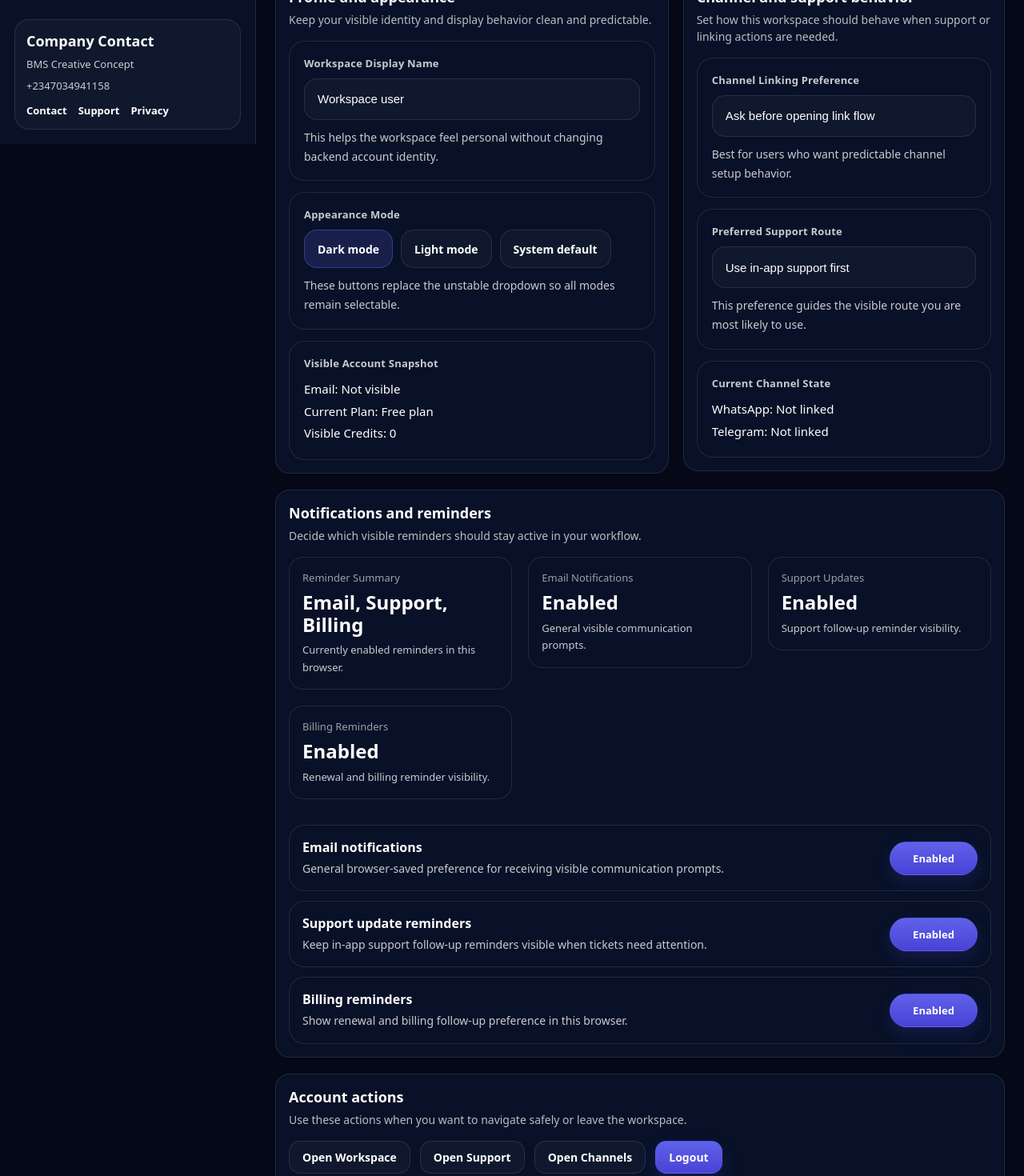
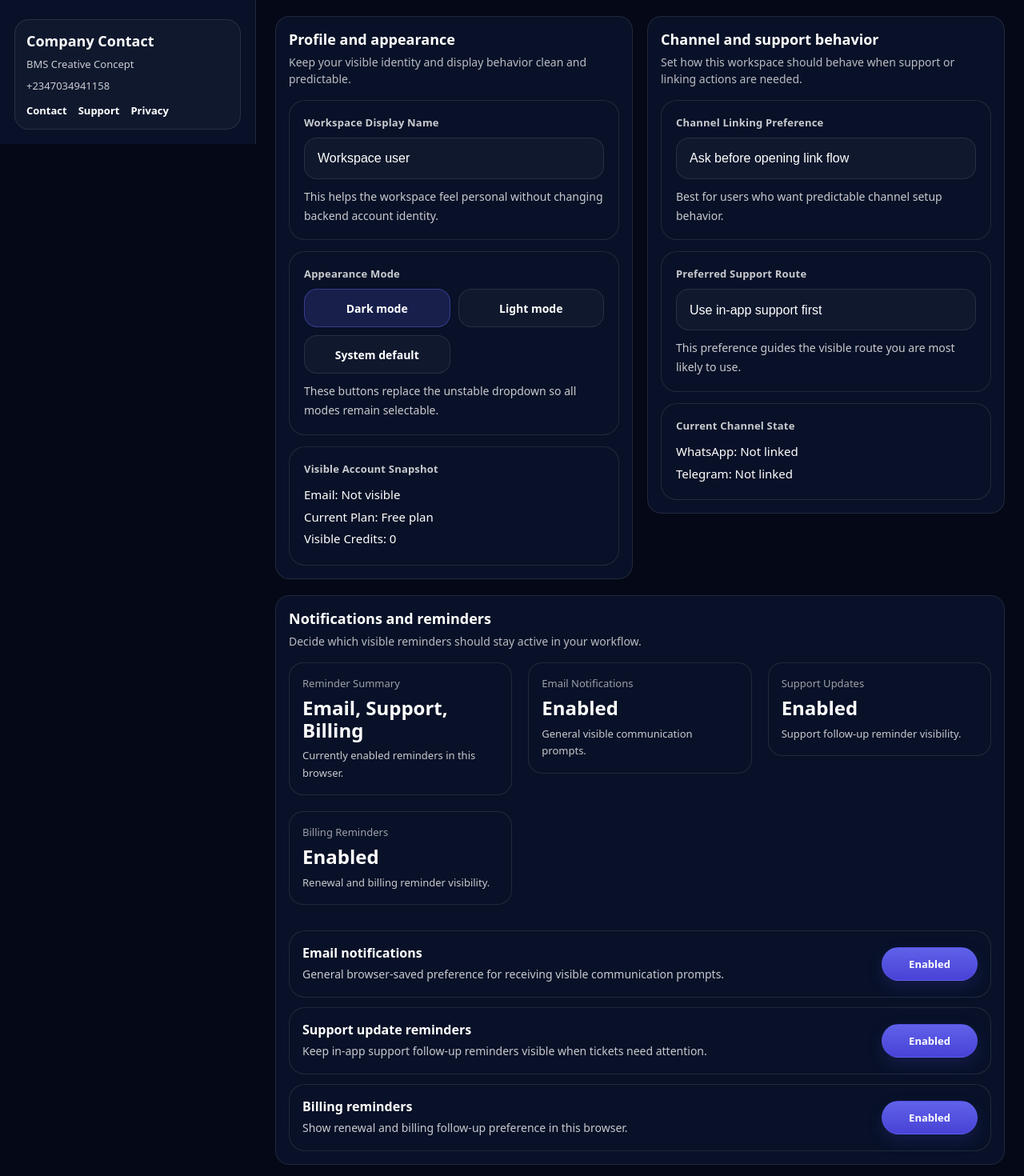
Before and after one commit to SirBM201/naija-tax-guide-frontend, a Next.js app: page /settings in a window 1280 px wide. Shown: the part 620-2090 px from the top of the page at 80% size. Built offline with nearby package versions, Linux system fonts and the light colour scheme; no server answers; sample sign-in values are in the browser's storage.

Commit message:
Update page.tsx

```diff
--- a/app/settings/page.tsx
+++ b/app/settings/page.tsx
@@ -105,6 +105,7 @@ function boxStyle(): React.CSSProperties {
     padding: 18,
     display: "grid",
     gap: 10,
+    minWidth: 0,
   };
 }
 
@@ -126,7 +127,7 @@ function inputStyle(): React.CSSProperties {
     background: "var(--surface-soft)",
     color: "var(--text)",
     padding: "12px 16px",
-    fontSize: 15,
+    fontSize: 16,
     outline: "none",
   };
 }
@@ -140,7 +141,7 @@ function selectStyle(): React.CSSProperties {
     background: "var(--surface-soft)",
     color: "var(--text)",
     padding: "12px 16px",
-    fontSize: 15,
+    fontSize: 16,
     outline: "none",
     appearance: "none",
     WebkitAppearance: "none",
@@ -151,6 +152,7 @@ function selectStyle(): React.CSSProperties {
 function themeOptionStyle(active: boolean): React.CSSProperties {
   return {
     minHeight: 48,
+    width: "100%",
     padding: "0 16px",
     borderRadius: 16,
     border: active
@@ -176,12 +178,13 @@ function toggleCardStyle(): React.CSSProperties {
     gap: 16,
     alignItems: "center",
     flexWrap: "wrap",
+    minWidth: 0,
   };
 }
 
 function toggleButtonStyle(active: boolean): React.CSSProperties {
   return {
-    minWidth: 110,
+    minWidth: 120,
     minHeight: 42,
     padding: "0 16px",
     borderRadius: 999,
@@ -196,6 +199,7 @@ function toggleButtonStyle(active: boolean): React.CSSProperties {
     fontSize: 13,
     cursor: "pointer",
     boxShadow: active ? "0 8px 20px rgba(79,70,229,0.18)" : "none",
+    maxWidth: "100%",
   };
 }
 
@@ -208,6 +212,8 @@ function actionButtonStyle(
       ...baseStyle,
       cursor: "pointer",
       opacity: 1,
+      width: "100%",
+      justifyContent: "center",
     };
   }
 
@@ -215,12 +221,52 @@ function actionButtonStyle(
     ...baseStyle,
     cursor: "not-allowed",
     opacity: 1,
+    width: "100%",
+    justifyContent: "center",
     background: "#e5e7eb",
     color: "#6b7280",
     border: "1px solid #d1d5db",
     boxShadow: "none",
     filter: "grayscale(0.12)",
     transform: "none",
+  };
+}
+
+function responsiveSplitGrid(): React.CSSProperties {
+  return {
+    display: "grid",
+    gridTemplateColumns: "repeat(auto-fit, minmax(min(100%, 320px), 1fr))",
+    gap: 18,
+    alignItems: "start",
+  };
+}
+
+function actionGrid(): React.CSSProperties {
+  return {
+    display: "grid",
+    gridTemplateColumns: "repeat(auto-fit, minmax(min(100%, 170px), 1fr))",
+    gap: 12,
+    width: "100%",
+  };
+}
+
+function compactTextStyle(): React.CSSProperties {
+  return {
+    color: "var(--text-muted)",
+    lineHeight: 1.7,
+    fontSize: 14,
+    overflowWrap: "anywhere",
+    wordBreak: "break-word",
+  };
+}
+
+function valueBlockStyle(): React.CSSProperties {
+  return {
+    color: "var(--text)",
+    lineHeight: 1.85,
+    fontSize: 15,
+    overflowWrap: "anywhere",
+    wordBreak: "break-word",
   };
 }
 
@@ -253,10 +299,7 @@ export default function SettingsPage() {
     ""
   );
 
-  const rawPlanStatus = safeText(
-    subscriptionData.status || billingData.status || "",
-    ""
-  );
+  const rawPlanStatus = safeText(subscriptionData.status || billingData.status || "", "");
 
   const normalizedPlanName = rawPlanName.toLowerCase();
   const normalizedPlanStatus = rawPlanStatus.toLowerCase();
@@ -402,7 +445,7 @@ export default function SettingsPage() {
       title="Settings"
       subtitle="Adjust your visible workspace preferences such as profile details, appearance mode, default channel behavior, and communication settings."
       actions={
-        <>
+        <div style={actionGrid()}>
           <button
             type="button"
             onClick={onSave}
@@ -422,7 +465,7 @@ export default function SettingsPage() {
           >
             Reset Defaults
           </button>
-        </>
+        </div>
       }
     >
       <SectionStack>
@@ -462,19 +505,12 @@ export default function SettingsPage() {
           </CardsGrid>
         </WorkspaceSectionCard>
 
-        <div
-          style={{
-            display: "grid",
-            gridTemplateColumns: "minmax(0, 1.1fr) minmax(300px, 0.9fr)",
-            gap: 18,
-            alignItems: "start",
-          }}
-        >
+        <div style={responsiveSplitGrid()}>
           <WorkspaceSectionCard
             title="Profile and appearance"
             subtitle="Keep your visible identity and display behavior clean and predictable."
           >
-            <div style={{ display: "grid", gap: 14 }}>
+            <div style={{ display: "grid", gap: 14, minWidth: 0 }}>
               <div style={boxStyle()}>
                 <label htmlFor="display-name" style={fieldLabelStyle()}>
                   Workspace Display Name
@@ -486,7 +522,7 @@ export default function SettingsPage() {
                   placeholder="Workspace display name"
                   style={inputStyle()}
                 />
-                <div style={{ color: "var(--text-muted)", lineHeight: 1.7, fontSize: 14 }}>
+                <div style={compactTextStyle()}>
                   This helps the workspace feel personal without changing backend account identity.
                 </div>
               </div>
@@ -496,9 +532,9 @@ export default function SettingsPage() {
 
                 <div
                   style={{
-                    display: "flex",
+                    display: "grid",
+                    gridTemplateColumns: "repeat(auto-fit, minmax(min(100%, 140px), 1fr))",
                     gap: 10,
-                    flexWrap: "wrap",
                   }}
                 >
                   <button
@@ -526,14 +562,14 @@ export default function SettingsPage() {
                   </button>
                 </div>
 
-                <div style={{ color: "var(--text-muted)", lineHeight: 1.7, fontSize: 14 }}>
+                <div style={compactTextStyle()}>
                   These buttons replace the unstable dropdown so all modes remain selectable.
                 </div>
               </div>
 
               <div style={boxStyle()}>
                 <div style={fieldLabelStyle()}>Visible Account Snapshot</div>
-                <div style={{ color: "var(--text)", lineHeight: 1.85, fontSize: 15 }}>
+                <div style={valueBlockStyle()}>
                   <div>Email: {visibleEmail}</div>
                   <div>Current Plan: {planName}</div>
                   <div>Visible Credits: {currentCredits}</div>
@@ -546,7 +582,7 @@ export default function SettingsPage() {
             title="Channel and support behavior"
             subtitle="Set how this workspace should behave when support or linking actions are needed."
           >
-            <div style={{ display: "grid", gap: 14 }}>
+            <div style={{ display: "grid", gap: 14, minWidth: 0 }}>
               <div style={boxStyle()}>
                 <label htmlFor="channel-mode" style={fieldLabelStyle()}>
                   Channel Linking Preference
@@ -563,7 +599,7 @@ export default function SettingsPage() {
                   <option value="auto_open_link_flow">Open link flow directly</option>
                   <option value="manual_only">Manual review first</option>
                 </select>
-                <div style={{ color: "var(--text-muted)", lineHeight: 1.7, fontSize: 14 }}>
+                <div style={compactTextStyle()}>
                   Best for users who want predictable channel setup behavior.
                 </div>
               </div>
@@ -584,14 +620,14 @@ export default function SettingsPage() {
                   <option value="email_when_needed">Use email only when necessary</option>
                   <option value="phone_for_general_only">Phone for general contact only</option>
                 </select>
-                <div style={{ color: "var(--text-muted)", lineHeight: 1.7, fontSize: 14 }}>
+                <div style={compactTextStyle()}>
                   This preference guides the visible route you are most likely to use.
                 </div>
               </div>
 
               <div style={boxStyle()}>
                 <div style={fieldLabelStyle()}>Current Channel State</div>
-                <div style={{ color: "var(--text)", lineHeight: 1.85, fontSize: 15 }}>
+                <div style={valueBlockStyle()}>
                   <div>WhatsApp: {whatsappLinked ? "Linked" : "Not linked"}</div>
                   <div>Telegram: {telegramLinked ? "Linked" : "Not linked"}</div>
                 </div>
@@ -627,22 +663,20 @@ export default function SettingsPage() {
             />
           </CardsGrid>
 
-          <div style={{ display: "grid", gap: 12, marginTop: 16 }}>
+          <div style={{ display: "grid", gap: 12, marginTop: 16, minWidth: 0 }}>
             <div style={toggleCardStyle()}>
-              <div style={{ display: "grid", gap: 4, flex: "1 1 260px" }}>
+              <div style={{ display: "grid", gap: 4, flex: "1 1 260px", minWidth: 0 }}>
                 <div style={{ fontWeight: 900, color: "var(--text)", fontSize: 16 }}>
                   Email notifications
                 </div>
-                <div style={{ color: "var(--text-muted)", fontSize: 14, lineHeight: 1.65 }}>
+                <div style={compactTextStyle()}>
                   General browser-saved preference for receiving visible communication prompts.
                 </div>
               </div>
 
               <button
                 type="button"
-                onClick={() =>
-                  updateField("emailNotifications", !settings.emailNotifications)
-                }
+                onClick={() => updateField("emailNotifications", !settings.emailNotifications)}
                 style={toggleButtonStyle(settings.emailNotifications)}
               >
                 {settings.emailNotifications ? "Enabled" : "Disabled"}
@@ -650,11 +684,11 @@ export default function SettingsPage() {
             </div>
 
             <div style={toggleCardStyle()}>
-              <div style={{ display: "grid", gap: 4, flex: "1 1 260px" }}>
+              <div style={{ display: "grid", gap: 4, flex: "1 1 260px", minWidth: 0 }}>
                 <div style={{ fontWeight: 900, color: "var(--text)", fontSize: 16 }}>
                   Support update reminders
                 </div>
-                <div style={{ color: "var(--text-muted)", fontSize: 14, lineHeight: 1.65 }}>
+                <div style={compactTextStyle()}>
                   Keep in-app support follow-up reminders visible when tickets need attention.
                 </div>
               </div>
@@ -669,11 +703,11 @@ export default function SettingsPage() {
             </div>
 
             <div style={toggleCardStyle()}>
-              <div style={{ display: "grid", gap: 4, flex: "1 1 260px" }}>
+              <div style={{ display: "grid", gap: 4, flex: "1 1 260px", minWidth: 0 }}>
                 <div style={{ fontWeight: 900, color: "var(--text)", fontSize: 16 }}>
                   Billing reminders
                 </div>
-                <div style={{ color: "var(--text-muted)", fontSize: 14, lineHeight: 1.65 }}>
+                <div style={compactTextStyle()}>
                   Show renewal and billing follow-up preference in this browser.
                 </div>
               </div>
@@ -693,11 +727,11 @@ export default function SettingsPage() {
           title="Account actions"
           subtitle="Use these actions when you want to navigate safely or leave the workspace."
         >
-          <div style={{ display: "flex", gap: 12, flexWrap: "wrap" }}>
+          <div style={actionGrid()}>
             <button
               type="button"
               onClick={() => router.push("/workspace")}
-              style={shellButtonSecondary()}
+              style={{ ...shellButtonSecondary(), width: "100%", justifyContent: "center" }}
             >
               Open Workspace
             </button>
@@ -705,7 +739,7 @@ export default function SettingsPage() {
             <button
               type="button"
               onClick={() => router.push("/support")}
-              style={shellButtonSecondary()}
+              style={{ ...shellButtonSecondary(), width: "100%", justifyContent: "center" }}
             >
               Open Support
             </button>
@@ -713,12 +747,16 @@ export default function SettingsPage() {
             <button
               type="button"
               onClick={() => router.push("/channels")}
-              style={shellButtonSecondary()}
+              style={{ ...shellButtonSecondary(), width: "100%", justifyContent: "center" }}
             >
               Open Channels
             </button>
 
-            <button type="button" onClick={onLogout} style={shellButtonPrimary()}>
+            <button
+              type="button"
+              onClick={onLogout}
+              style={{ ...shellButtonPrimary(), width: "100%", justifyContent: "center" }}
+            >
               Logout
             </button>
           </div>
@@ -729,6 +767,8 @@ export default function SettingsPage() {
               color: "var(--text-muted)",
               lineHeight: 1.8,
               fontSize: 15,
+              overflowWrap: "anywhere",
+              wordBreak: "break-word",
             }}
           >
             Use Settings to manage profile details, appearance mode, preferred channel behavior,
```
